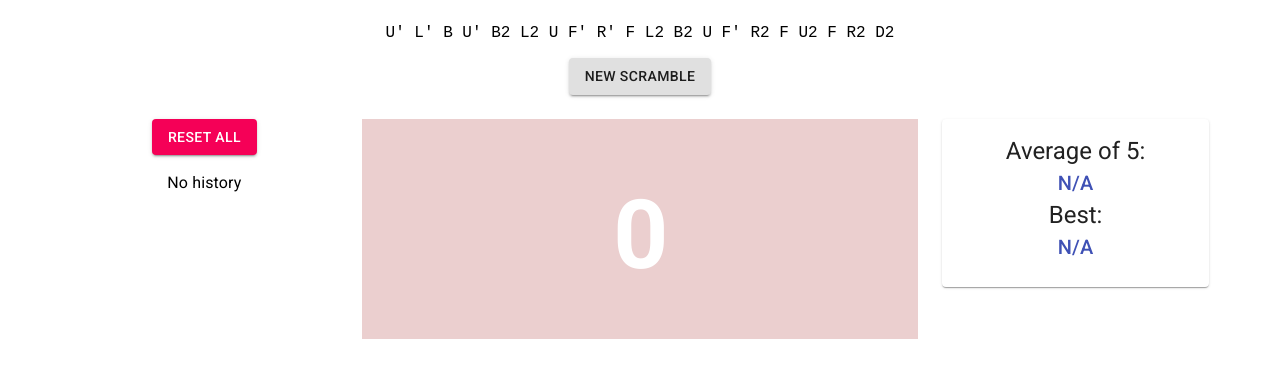
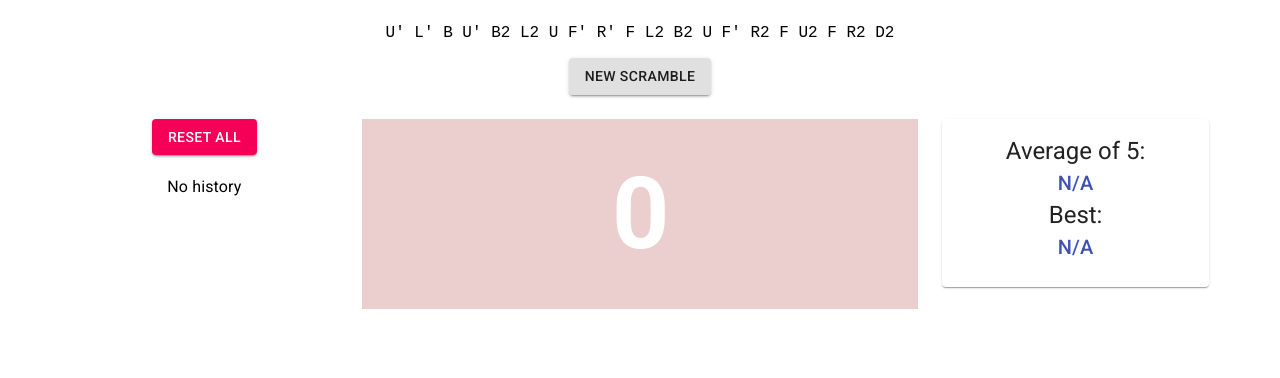
Before and after one commit to bach-ta/cube-timer, a React (Create React App) app: page / in a window 1280 px wide. Shown: the top 378 px of the page. Built offline with nearby package versions, Linux system fonts and the light colour scheme.

Commit message:
update ao5 when deleting solves, table height fixed

```diff
--- a/public/index.html
+++ b/public/index.html
@@ -2,7 +2,7 @@
 <html lang="en">
   <head>
     <meta charset="utf-8" />
-    <link rel="icon" href="%PUBLIC_URL%/favicon.ico" />
+    <link rel="shortcut icon" href="./cube_icon.png" />
     <meta name="viewport" content="width=device-width, initial-scale=1" />
     <meta name="theme-color" content="#000000" />
     <link rel="stylesheet" href="https://fonts.googleapis.com/css?family=Roboto:300,400,500,700&display=swap" />
@@ -10,35 +10,10 @@
       name="description"
       content="Web site created using create-react-app"
     />
-    <link rel="apple-touch-icon" href="%PUBLIC_URL%/logo192.png" />
-    <!--
-      manifest.json provides metadata used when your web app is installed on a
-      user's mobile device or desktop. See https://developers.google.com/web/fundamentals/web-app-manifest/
-    -->
-    <link rel="manifest" href="%PUBLIC_URL%/manifest.json" />
-    <!--
-      Notice the use of %PUBLIC_URL% in the tags above.
-      It will be replaced with the URL of the `public` folder during the build.
-      Only files inside the `public` folder can be referenced from the HTML.
-
-      Unlike "/favicon.ico" or "favicon.ico", "%PUBLIC_URL%/favicon.ico" will
-      work correctly both with client-side routing and a non-root public URL.
-      Learn how to configure a non-root public URL by running `npm run build`.
-    -->
     <title>Cube Timer</title>
   </head>
   <body>
     <noscript>You need to enable JavaScript to run this app.</noscript>
     <div id="root"></div>
-    <!--
-      This HTML file is a template.
-      If you open it directly in the browser, you will see an empty page.
-
-      You can add webfonts, meta tags, or analytics to this file.
-      The build step will place the bundled scripts into the <body> tag.
-
-      To begin the development, run `npm start` or `yarn start`.
-      To create a production bundle, use `npm run build` or `yarn build`.
-    -->
   </body>
 </html>
--- a/src/App.css
+++ b/src/App.css
@@ -5,6 +5,8 @@
   margin-left: 5%;
 }
 
-.Results {
-  margin-top: 20px
+.results-table {
+  margin-top: 20px;
+  max-height: 70vh !important;
+  overflow: auto;
 }
--- a/src/App.js
+++ b/src/App.js
@@ -51,8 +51,32 @@ const App = () => {
       return newArray
     })
     setTotalSolves(total => total + 1)
-    if (personalBest === "N/A" || newDisplayTime <= personalBest) {
+    if (personalBest === "N/A" || newDisplayTime <= personalBest.time) {
       setPersonalBest(newResult)
+    }
+
+    if (totalSolves + 1 >= 5) {
+      let sum = 0, minidx = 0, maxidx = 0
+      for (let i = 0; i < 5; i++) {
+        let cur = parseFloat(results[i].time)
+        sum += cur
+        if (cur < parseFloat(results[minidx].time)) minidx = i;
+        if (cur >= parseFloat(results[maxidx].time)) maxidx = i;
+      }
+      let details = ""
+      for (let i = 4; i >= 0; i--) {
+        details += " "
+        if (i === minidx || i === maxidx) details += '(' + results[i].time + ')'
+        else details += results[i].time
+      }
+      setAo5(ao5 => {
+        const newAO5 = ao5
+        newAO5.unshift({
+          time: ((sum - parseFloat(results[minidx].time) - parseFloat(results[maxidx].time)) / 3).toFixed(2),
+          details: details
+        })
+        return newAO5
+      })
     }
 
     setScramble(getScramble())
@@ -105,7 +129,42 @@ const App = () => {
     }
     newResults.shift()
     setResults(newResults)
-    setTotalSolves(total => total - 1)
+
+    const newTotal = totalSolves - 1
+    console.log(newTotal)
+    setTotalSolves(newTotal)
+
+    // update pb
+    let newPB = newResults[0]
+    for (let i = 1; i < newTotal; i++) {
+      if (newResults[i].time < newPB.time) newPB = newResults[i]
+    }
+    setPersonalBest(newPB ? newPB : "N/A")
+
+    // update ao5
+    const newAO5 = []
+    for (let s = 0; s < newTotal - 4; s++) {
+      let sum = 0, minidx = 0, maxidx = 0
+      for (let i = s; i < s + 5; i++) {
+        let cur = parseFloat(newResults[i].time)
+        sum += cur
+        if (cur < parseFloat(newResults[minidx].time)) minidx = i;
+        if (cur >= parseFloat(newResults[maxidx].time)) maxidx = i;
+      }
+      let details = ""
+      for (let i = s + 4; i >= s; i--) {
+        details += " "
+        if (i === minidx || i === maxidx) details += '(' + newResults[i].time + ')'
+        else details += newResults[i].time
+      }
+      newAO5.push({
+        time: ((sum - parseFloat(newResults[minidx].time) - parseFloat(newResults[maxidx].time)) / 3).toFixed(2),
+        details: details
+      })
+    }
+    for (let i = 0; i < 4; i++) newAO5.push("N/A")
+    console.log(newAO5)
+    setAo5(newAO5)
   }
 
   const resetSolves = () => {
@@ -120,39 +179,6 @@ const App = () => {
     }
   }
 
-  useEffect(() => {
-    // console.log("total: " + totalSolves)
-    // console.log("res len: " + results.length)
-    // console.log(results)
-    // const len = results.length
-    if (totalSolves >= 5) {
-      let sum = 0, minidx = 0, maxidx = 0
-      for (let i = 0; i < 5; i++) {
-        let cur = parseFloat(results[i].time)
-        sum += cur
-        if (cur < parseFloat(results[minidx].time)) minidx = i;
-        if (cur >= parseFloat(results[maxidx].time)) maxidx = i;
-      }
-      let details = ""
-      for (let i = 4; i >= 0; i--) {
-        details += " "
-        if (i === minidx || i === maxidx) details += '(' + results[i].time + ')'
-        else details += results[i].time
-      }
-      setAo5(ao5 => {
-        const newAO5 = ao5
-        newAO5.unshift({
-          time: ((sum - parseFloat(results[minidx].time) - parseFloat(results[maxidx].time)) / 3).toFixed(2),
-          details: details
-        })
-        return newAO5
-      })
-    }
-  }, [totalSolves])
-
-  // console.log(totalSolves)
-  // console.log(ao5)
-
   return intervalID === -1 ? (
     <div className="App">
       <Grid container spacing={3} justify="center">
@@ -160,20 +186,20 @@ const App = () => {
           <Scramble scramble={scramble} newScramble={() => setScramble(getScramble())} />
         </Grid>
 
-        <Grid item xs={3} height="100%">
+        <Grid item xs={3}>
           <Box mb={2}>
             <Button variant="contained" color="secondary" onClick={resetSolves}>
               Reset All
             </Button>
           </Box>
-          <Box>
+          <Box  className="results-table">
             <Results results={results} deleteSolve={deleteSolve} />
           </Box>
         </Grid>
 
         <Grid item xs={6}>
           <Box mb={2}>
-            <Display time={displayTime} active="false" />
+            <Display time={displayTime} active={0} />
           </Box>
           <LineChart results={results} ao5={ao5} />
         </Grid>
@@ -185,7 +211,7 @@ const App = () => {
       </Grid>
     </div>
   ) : (
-    <Display time={displayTime} active="true" />
+    <Display time={displayTime} active={1} />
   )
 }
 
--- a/src/components/Display.css
+++ b/src/components/Display.css
@@ -1,18 +1,34 @@
-.displayContainer {
-  height: 200px;
-  line-height: 200px;
-
-  padding: 70px 0;
+.inactiveDisplay {
+  height: 190px;
+  line-height: 190px;
   text-align: center;
 
-  font-size: 100px;
   color: white;
   background-color: rgb(235, 207, 207);
-  padding: 10px !important;
-  font-family: Arial
+  /* padding: 10px !important; */
+  /* font-family: Arial */
 }
 
-.stopwatch {
-  justify-content: center;
-  padding: 50px 0;
+.inactiveDisplay .stopwatch {
+  display: inline-block;
+  vertical-align: middle;
+  line-height: normal;
+  font-size: 100px;
 }
+
+.activeDisplay {
+  height: 97vh;
+  line-height: 97vh;
+  text-align: center;
+
+  color: white;
+  background-color: rgb(235, 207, 207);
+  /* font-family: Arial */
+}
+
+.activeDisplay .stopwatch {
+  display: inline-block;
+  vertical-align: middle;
+  line-height: normal;
+  font-size: 200px !important;
+}
--- a/src/components/Display.jsx
+++ b/src/components/Display.jsx
@@ -2,9 +2,9 @@ import React from 'react'
 import './Display.css';
 import Typography from '@material-ui/core/Typography';
 
-const Display = ({ time }) => {
+const Display = ({ time, active }) => {
   return (
-    <div className="displayContainer">
+    <div className={active ? "activeDisplay" : "inactiveDisplay"}>
       <Typography variant="h1" className="stopwatch">
         <strong>{time}</strong>
       </Typography>
```
Also changed, not shown: public/cube_icon.png (added), 1 other file (tests, documents, lock files or other folders).
